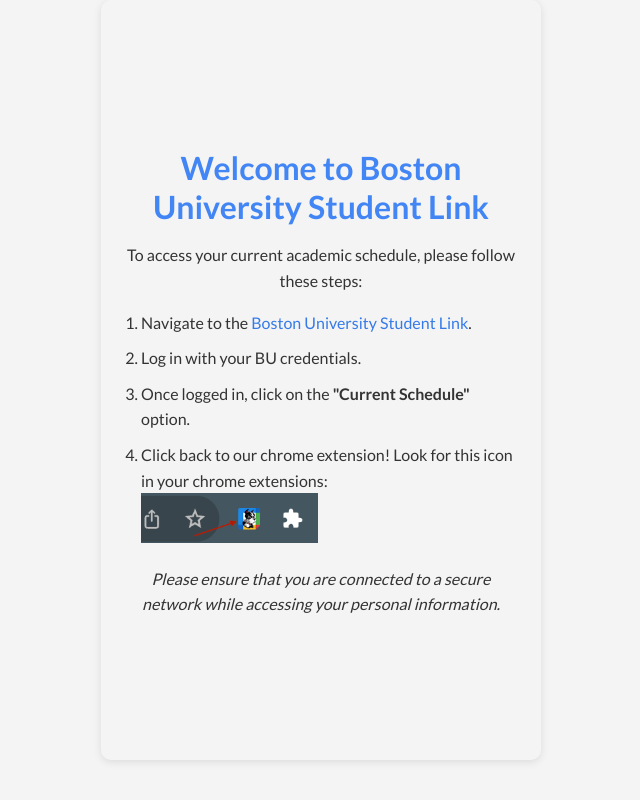
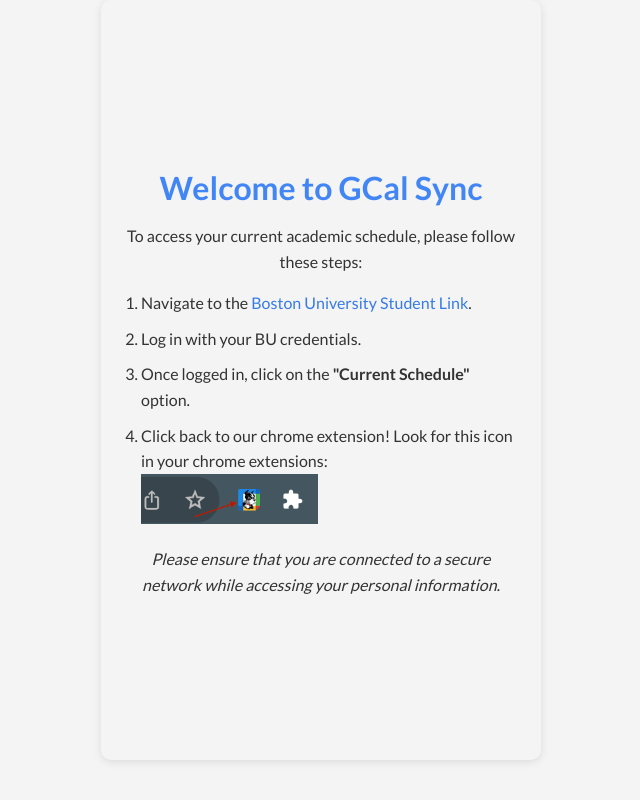
Before and after one commit to alexjmiller5/BU-GCalSync, a website: page popup/studentLink.html in a window 1280 px wide. Shown: the whole page, without its empty margins (319-959 px from the left). Drawn offline with Linux system fonts and the light colour scheme.

Commit message:
updated title

```diff
--- a/popup/studentLink.html
+++ b/popup/studentLink.html
@@ -9,7 +9,7 @@
 
 <body class="studentLink">
     <div id="instruction-container">
-        <h1>Welcome to Boston University Student Link</h1>
+        <h1>Welcome to GCal Sync</h1>
         <p>
             To access your current academic schedule, please follow these steps:
         </p>
```
